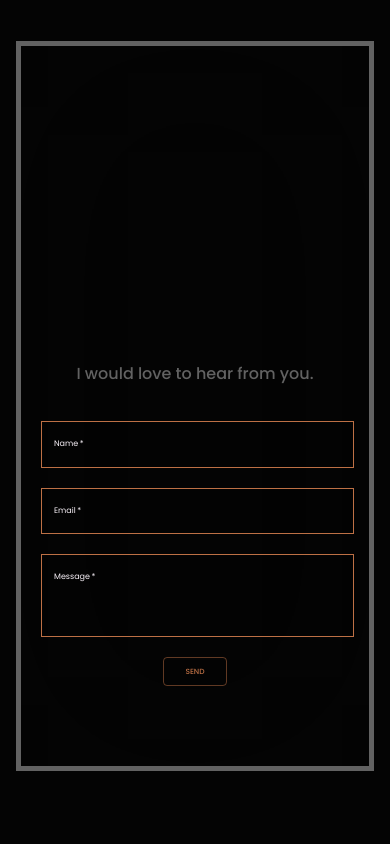
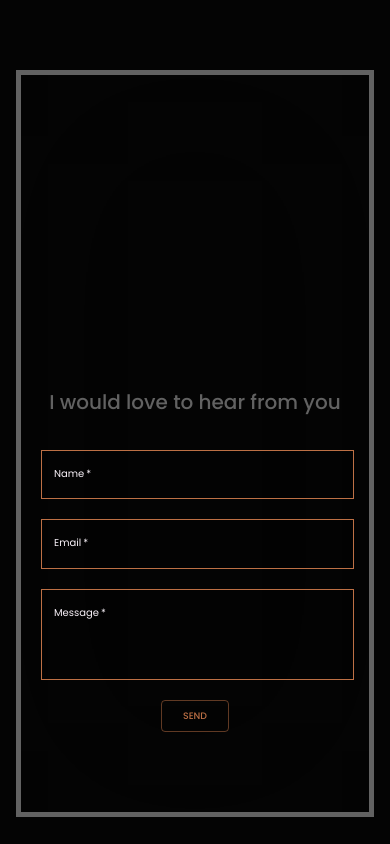
Before and after one commit to jabid-19/portfolio, a Next.js app: page / in a window 390 px wide. Shown: the part 4562-5406 px from the top of the page. Before the commit the page ends 5377 px from the top, so only its background shows below. Built offline with nearby package versions, Linux system fonts and the light colour scheme.

Commit message:
design improve

```diff
--- a/components/Contact.js
+++ b/components/Contact.js
@@ -199,7 +199,7 @@ const Contact = () => {
             color="#626262"
             className={classes.newsletterTitle}
           >
-            I would love to hear from you.
+            I would love to hear from you
           </Typography>
           <form ref={form} onSubmit={sendEmail}>
             <TextField
--- a/components/FirstSection.js
+++ b/components/FirstSection.js
@@ -20,7 +20,7 @@ const useStyles = makeStyles((theme) => ({
     fontSize: "8.5rem",
     fontWeight: "400",
     [theme.breakpoints.down("sm")]: {
-      fontSize: "7.2rem",
+      fontSize: "6.3rem",
     },
   },
   title: {
@@ -30,7 +30,7 @@ const useStyles = makeStyles((theme) => ({
     letterSpacing: ".25rem",
     color: "#BD7045",
     [theme.breakpoints.down("sm")]: {
-      fontSize: "1.3rem",
+      fontSize: "1.2rem",
     },
   },
   imageGrid: {
--- a/components/Shared/Footer.js
+++ b/components/Shared/Footer.js
@@ -55,27 +55,27 @@ const Footer = () => {
         <Box className={classes.iconSection}>
           <Link href="#">
             <a className={classes.socialIcon}>
-              <LinkedInIcon />
+              <LinkedInIcon fontSize="large" />
             </a>
           </Link>
           <Link href="#">
             <a className={classes.socialIcon}>
-              <FormatBoldIcon />
+              <FormatBoldIcon fontSize="large" />
             </a>
           </Link>
           <Link href="#">
             <a className={classes.socialIcon}>
-              <TwitterIcon />
+              <TwitterIcon fontSize="large" />
             </a>
           </Link>
           <Link href="#">
             <a className={classes.socialIcon}>
-              <FacebookIcon />
+              <FacebookIcon fontSize="large" />
             </a>
           </Link>
           <Link href="#">
             <a className={classes.socialIcon}>
-              <InstagramIcon />
+              <InstagramIcon fontSize="large" />
             </a>
           </Link>
         </Box>
--- a/components/Shared/Nav.js
+++ b/components/Shared/Nav.js
@@ -219,7 +219,7 @@ const Nav = ({
               // aria-haspopup="true"
               onClick={handleClick}
             >
-              <MenuIcon className={classes.menuIcon} />
+              <MenuIcon fontSize="large" className={classes.menuIcon} />
             </IconButton>
             <Sidebar
               open={open}
--- a/styles/globals.css
+++ b/styles/globals.css
@@ -77,7 +77,7 @@ a {
 @media only screen and (max-width: 600px) {
   html,
   body {
-    font-size: 8px;
+    font-size: 10px;
   }
 }
 @keyframes pulse {
```
